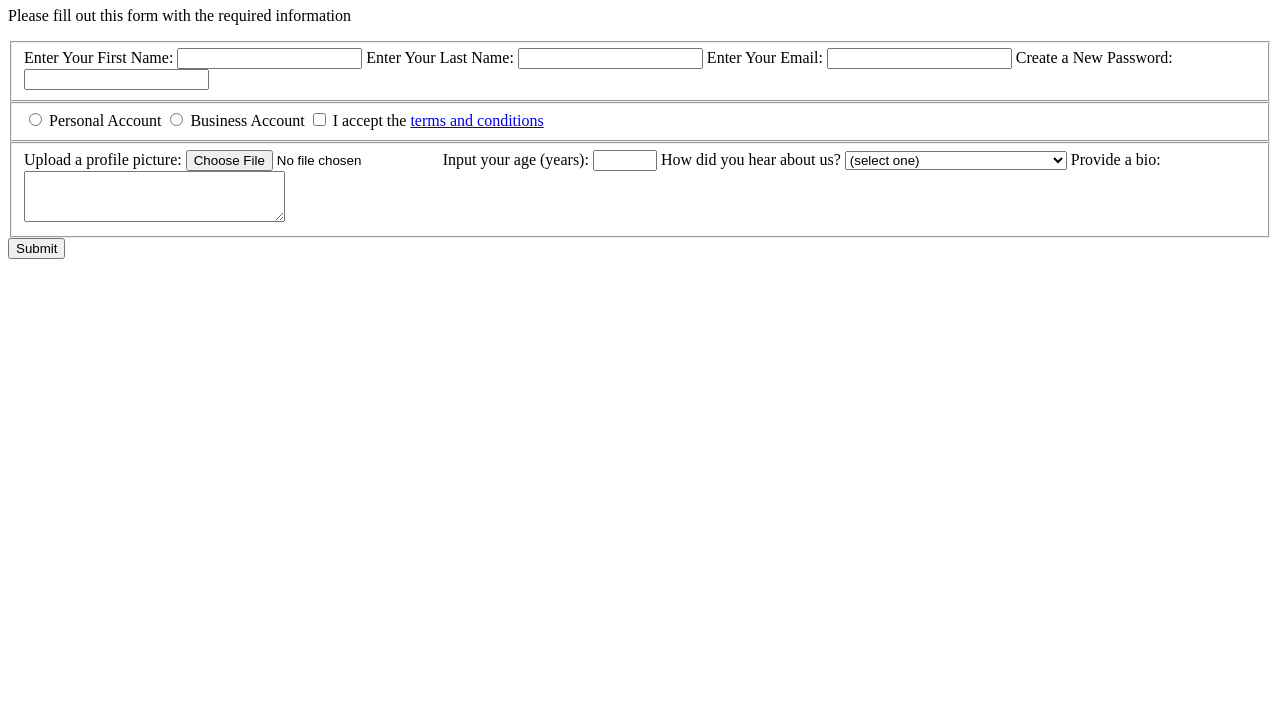
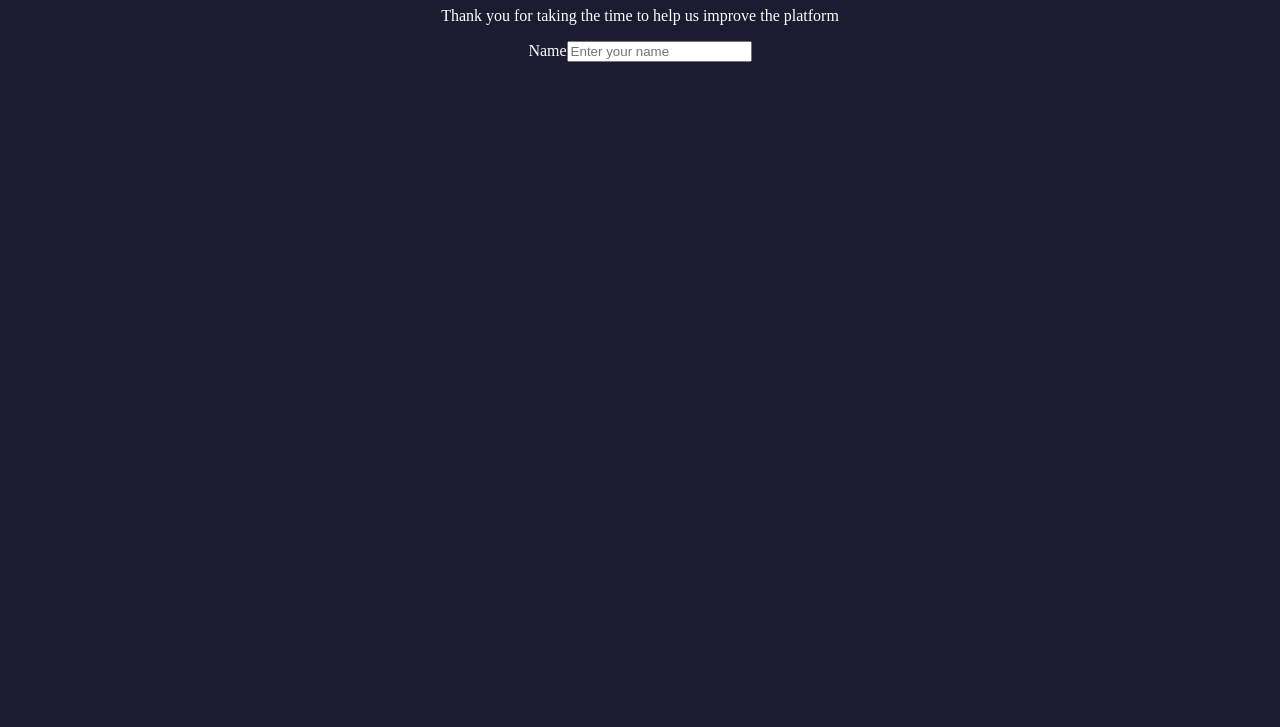
Before and after one commit to uhepran/freecodecamp-hepran, a plain HTML site: page index.html in a window 1280 px wide. Shown: the part 73-800 px from the top of the page. Drawn offline with Linux system fonts and the light colour scheme.

Commit message:
no description

```diff
--- a/index.html
+++ b/index.html
@@ -1,65 +1,17 @@
 <!DOCTYPE html>
 <html lang="en">
   <head>
-    <title></title>
-    <meta charset="utf-8">
-    <meta name="viewport" content="width=device-width, initial-scale=1.0>
     <link rel="stylesheet" href="styles.css">
   </head>
   <body>
-    <h1>Registration Form</h1>
-    <p>Please fill out this form with the required information</p>
-    <form action="https://register-demo.freecodecamp.org">
-      <fieldset>
-        <label for="first-name">
-          Enter Your First Name: <input id="first-name" name="first-name" type="text" required>
-        </label>
-        <label for="last-name">
-          Enter Your Last Name: <input id="last-name" name="last-name" type="text" required>
-        </label>
-        <label for="email">
-          Enter Your Email: <input id="email" name="email" type="email" required>
-        </label>
-        <label for="new-password">
-          Create a New Password: <input id="new-password" name="new-password" type="password" pattern="[a-z0-5]{8,}" required>
-        </label>
-      </fieldset>
-      <fieldset>
-        <label for="personal-account">
-          <input id="personal-account" type="radio" name="account-type" class="inline"> Personal Account
-        </label>
-        <label>
-          <input id="business-account" type="radio" name="account-type" class="inline"> Business Account
-        </label>
-        <label for="terms-and-conditions" name="terms-and-conditions">
-          <input id="terms-and-conditions" type="checkbox" name="terms-and-conditions" class="inline" required> I accept the <a href="https://ww.freecodecamp.org/news/terms-of-service">terms and conditions</a>
-        </label>
-      </fieldset>
-      <fieldset>
-        <label for="profile-picture">
-          Upload a profile picture:
-          <input id="profile-picture" type="file" name="file">
-        </label>
-        <label for="age">
-          Input your age (years):
-          <input id="age" type="number" name="age" min="13" max="120">
-        </label>
-        <label for="referrer">How did you hear about us?
-          <select id="referrer" name=>
-            <option value="">(select one)</option>
-            <option value="1">freeCodeCamp News</option>
-            <option value="2">freeCodeCamp YouTube Channel</option>
-            <option value="3">freeCodeCamp Forum</option>
-            <option value="4">Other</option>
-          </select>
-        </label>
-        <label for="bio">
-          Provide a bio:
-          <textarea id="bio" name="bio" rows="3" cols="30" placeholder="I like coding on the beach...">
-          </textarea>
-        </label>
-      </fieldset>
-      <input type="submit" value="Submit">
-    </form>
+    <header>
+      <h1>freeCodeCamp Survey Form</h1>
+      <p>Thank you for taking the time to help us improve the platform</p>
+    </header>
+    <main>
+      <form>
+        <label>Name<input id="name" type="text" placeholder="Enter your name" required></label>
+      </form>
+    </main>
   </body>
 </html>
--- /dev/null
+++ b/styles.css
@@ -0,0 +1,9 @@
+body {
+  background-color: #1b1b32;
+  color: #ffffff;
+}
+
+h1, p, form {
+  text-align: center;
+
+}
```
